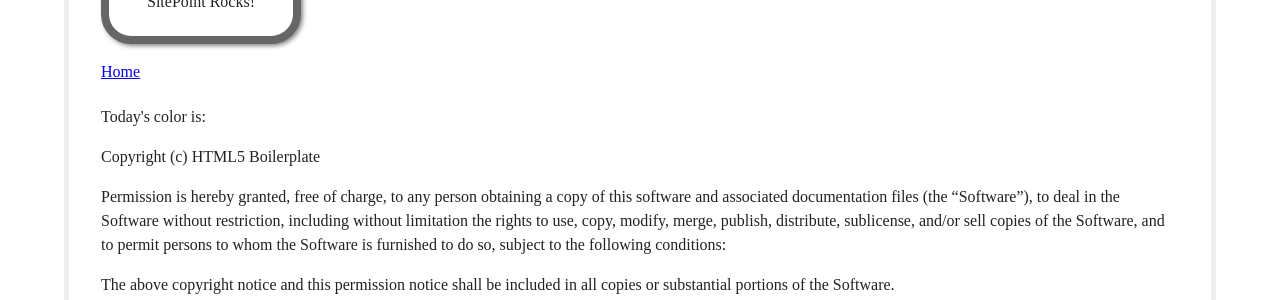
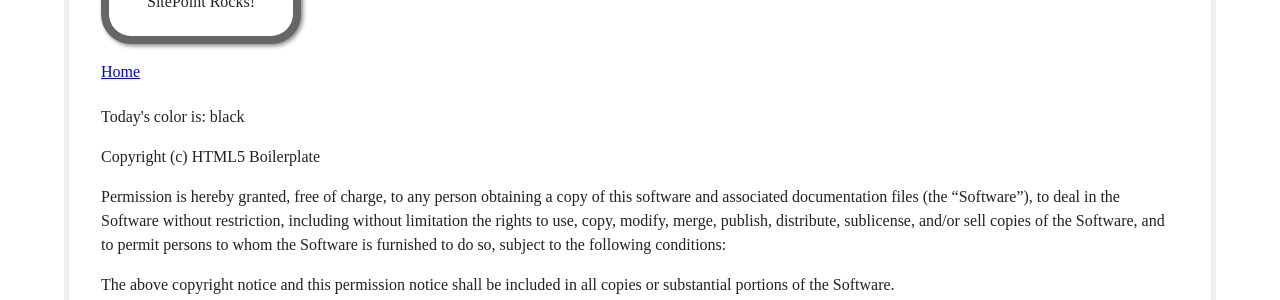
Before and after one commit to ashammeeh/alaa-blog, a Jekyll site: the page built from css/vendor/h5bp_LICENSE.md, in a window 1280 px wide. Shown: the part 125-425 px from the top of the page. Built offline with Jekyll 4.4.1, drawn with Linux system fonts in a browser that asks for light colours; our own code applies the rules of GitHub Pages for plain Markdown files.

Commit message:
change color

```diff
--- a/_layouts/default.html
+++ b/_layouts/default.html
@@ -30,7 +30,7 @@
 
         <h1>{{ page.title }}</h1>
 
-	<p>Today's color is: {{ page.color }}</p>
+	<p>Today's color is: black </p>
 
         {% if page.date %}
     		<p>{{ page.date | date: "%A, %B %-d, %Y" }}</p>
```
